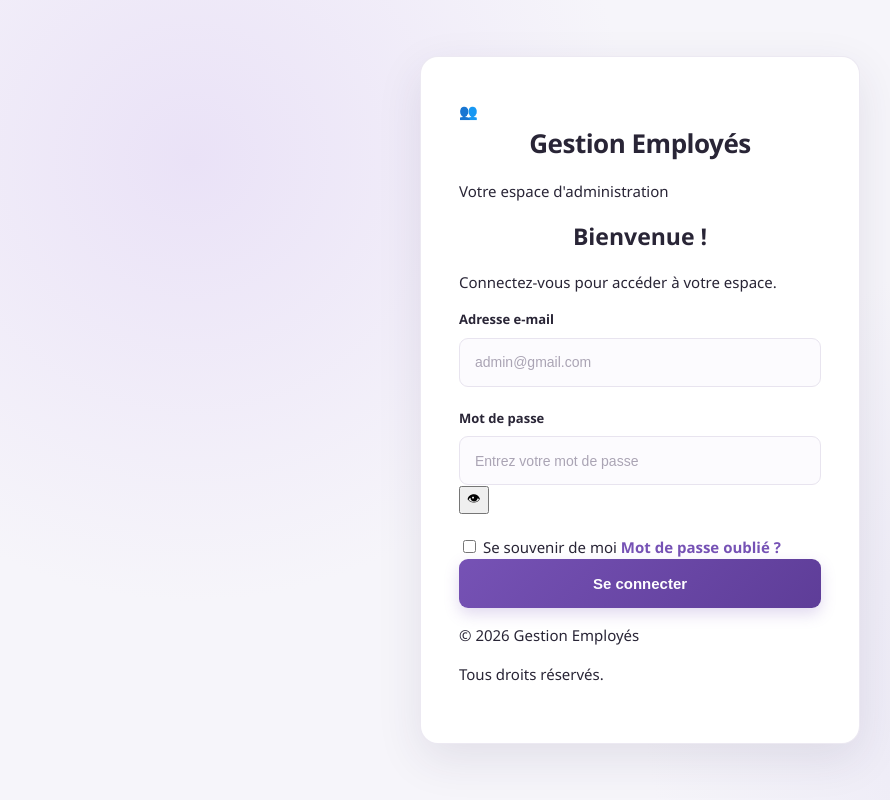
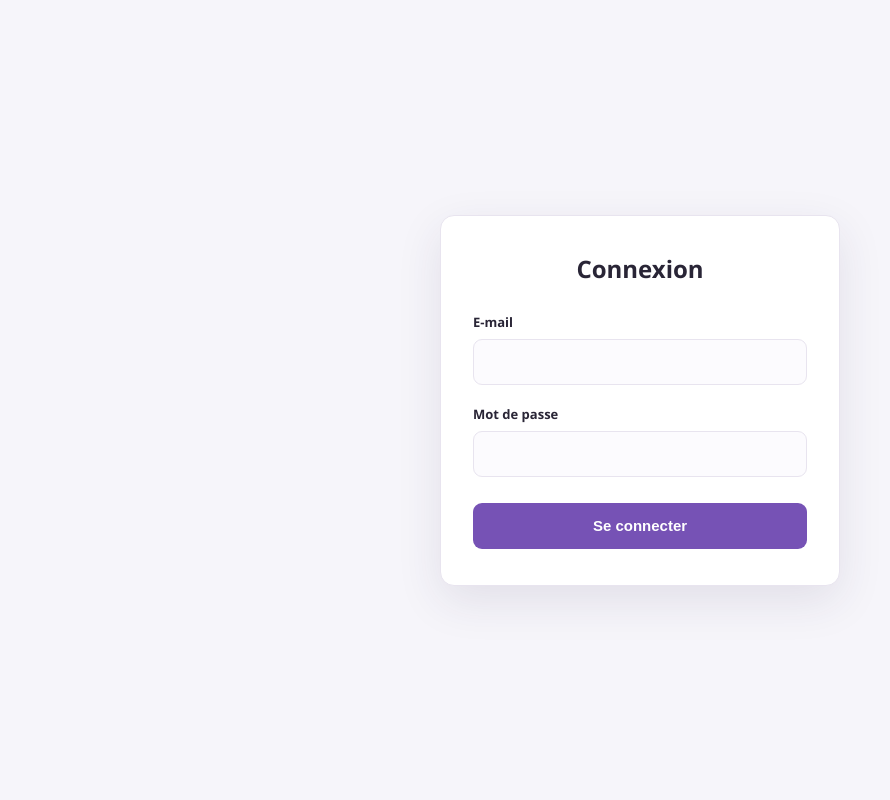
Before and after one commit to asma-bari/gestion-employes, a Java web app: page /login-page in a window 1280 px wide. Shown: the whole page, without its empty margins (0-890 px from the left). Run offline with Tomcat 11, a stand-in JSP engine, Linux system fonts and the light colour scheme.

Commit message:
modification css

```diff
--- a/src/main/webapp/WEB-INF/views/auth/login.jsp
+++ b/src/main/webapp/WEB-INF/views/auth/login.jsp
@@ -4,29 +4,16 @@
 <head>
     <meta charset="UTF-8">
     <meta name="viewport" content="width=device-width, initial-scale=1">
-
     <title>Connexion | Gestion des employés</title>
-
     <link rel="stylesheet"
           href="${pageContext.request.contextPath}/assets/css/login.css">
 </head>
-
 <body>
 
 <div class="login-container">
-
     <div class="login-card">
 
-        <div class="logo">
-            <div class="logo-icon">👥</div>
-            <h1>Gestion Employés</h1>
-            <p>Votre espace d'administration</p>
-        </div>
-
-        <div class="welcome">
-            <h2>Bienvenue !</h2>
-            <p>Connectez-vous pour accéder à votre espace.</p>
-        </div>
+        <h1>Connexion</h1>
 
         <% if (request.getAttribute("erreur") != null) { %>
             <div class="error-message">
@@ -34,69 +21,26 @@
             </div>
         <% } %>
 
-        <form action="${pageContext.request.contextPath}/login"
-              method="post">
+        <form action="${pageContext.request.contextPath}/login" method="post">
 
             <div class="form-group">
-                <label for="email">Adresse e-mail</label>
-
-                <input
-                    type="email"
-                    id="email"
-                    name="email"
-                    placeholder="admin@gmail.com"
-                    autocomplete="username"
-                    required>
+                <label for="email">E-mail</label>
+                <input type="email" id="email" name="email"
+                       autocomplete="username" required>
             </div>
 
             <div class="form-group">
                 <label for="password">Mot de passe</label>
-
-                <div class="password-container">
-                    <input
-                        type="password"
-                        id="password"
-                        name="password"
-                        placeholder="Entrez votre mot de passe"
-                        autocomplete="current-password"
-                        required>
-
-                    <button type="button"
-                            class="toggle-password"
-                            id="togglePassword"
-                            aria-label="Afficher le mot de passe">
-                        👁
-                    </button>
-                </div>
+                <input type="password" id="password" name="password"
+                       autocomplete="current-password" required>
             </div>
 
-            <div class="form-options">
-                <label class="remember">
-                    <input type="checkbox" name="remember">
-                    Se souvenir de moi
-                </label>
-
-                <a href="#" class="forgot">
-                    Mot de passe oublié ?
-                </a>
-            </div>
-
-            <button type="submit" class="login-button">
-                Se connecter
-            </button>
+            <button type="submit" class="login-button">Se connecter</button>
 
         </form>
 
-        <div class="footer">
-            <p>© 2026 Gestion Employés</p>
-            <p>Tous droits réservés.</p>
-        </div>
-
     </div>
-
 </div>
-
-<script src="${pageContext.request.contextPath}/assets/js/login.js"></script>
 
 </body>
 </html>
--- a/src/main/webapp/assets/css/login.css
+++ b/src/main/webapp/assets/css/login.css
@@ -1,11 +1,9 @@
 :root {
     --primary: #7652B5;
     --primary-dark: #5E3D98;
-    --primary-light: #F1ECF9;
     --background: #F6F5FA;
     --surface: #FFFFFF;
     --text: #292536;
-    --text-secondary: #817C8C;
     --border: #E8E4EF;
     --danger: #DC5252;
     --shadow: 0 15px 45px rgba(50, 35, 80, 0.10);
@@ -15,21 +13,12 @@
     box-sizing: border-box;
 }
 
-html, body {
-    min-height: 100%;
-}
-
 body {
     margin: 0;
-    padding: 0;
     font-family: 'Segoe UI', Arial, sans-serif;
-    background:
-        radial-gradient(circle at 15% 20%, #EAE2F7 0, transparent 35%),
-        radial-gradient(circle at 85% 85%, #E8E5F4 0, transparent 35%),
-        var(--background);
+    background: var(--background);
     color: var(--text);
     font-size: 15px;
-    line-height: 1.6;
 }
 
 .login-container {
@@ -37,214 +26,80 @@ body {
     display: flex;
     align-items: center;
     justify-content: center;
-    padding: 35px 20px;
+    padding: 20px;
 }
 
 .login-card {
     width: 100%;
-    max-width: 440px;
+    max-width: 400px;
     background: var(--surface);
-    border: 1px solid rgba(232, 228, 239, 0.8);
-    border-radius: 18px;
-    padding: 42px 38px;
+    border: 1px solid var(--border);
+    border-radius: 14px;
+    padding: 36px 32px;
     box-shadow: var(--shadow);
-    animation: appear 0.6s ease;
 }
 
-@keyframes appear {
-    from {
-        opacity: 0;
-        transform: translateY(18px);
-    }
-    to {
-        opacity: 1;
-        transform: translateY(0);
-    }
-}
-
-.login-logo {
-    width: 66px;
-    height: 66px;
-    margin: 0 auto 18px;
-    display: flex;
-    align-items: center;
-    justify-content: center;
-    background: var(--primary-light);
-    border-radius: 18px;
-    color: var(--primary);
-    font-size: 29px;
+.login-card h1 {
+    margin: 0 0 28px;
+    text-align: center;
+    font-size: 24px;
     font-weight: 700;
 }
 
-.login-card h1 {
-    text-align: center;
-    color: var(--text);
-    font-size: 26px;
-    font-weight: 700;
-    margin: 0 0 8px;
-    letter-spacing: -0.5px;
-}
-
-.login-card h2 {
-    text-align: center;
-    color: var(--text);
-    font-size: 23px;
-    margin: 0 0 8px;
-}
-
-.login-subtitle {
-    text-align: center;
-    color: var(--text-secondary);
-    font-size: 14px;
-    margin: 0 0 30px;
-}
-
-.login-form {
-    width: 100%;
-}
-
 .form-group {
-    margin-bottom: 21px;
+    margin-bottom: 20px;
 }
 
 .form-group label {
     display: block;
     margin-bottom: 8px;
-    color: var(--text);
     font-size: 13px;
     font-weight: 600;
 }
 
 .form-group input {
-    display: block;
     width: 100%;
-    height: 49px;
-    padding: 0 15px;
+    height: 46px;
+    padding: 0 14px;
     border: 1px solid var(--border);
     border-radius: 9px;
     background: #FCFBFE;
     color: var(--text);
     font-size: 14px;
     outline: none;
-    transition: all 0.25s ease;
-}
-
-.form-group input::placeholder {
-    color: #AAA4B4;
-}
-
-.form-group input:hover {
-    border-color: #C8B9E0;
+    transition: border-color 0.2s, box-shadow 0.2s;
 }
 
 .form-group input:focus {
     border-color: var(--primary);
-    background: white;
+    background: #fff;
     box-shadow: 0 0 0 4px rgba(118, 82, 181, 0.10);
 }
 
-.remember-me {
-    display: flex;
-    align-items: center;
-    justify-content: space-between;
-    gap: 10px;
-    margin: 5px 0 24px;
-    color: var(--text-secondary);
-    font-size: 13px;
-}
-
-.remember-me label {
-    display: flex;
-    align-items: center;
-    gap: 8px;
-    cursor: pointer;
-}
-
-.remember-me input {
-    accent-color: var(--primary);
-}
-
-.login-card a {
-    color: var(--primary);
-    text-decoration: none;
-    font-weight: 600;
-    transition: color 0.2s;
-}
-
-.login-card a:hover {
-    color: var(--primary-dark);
-    text-decoration: underline;
-}
-
-.login-btn,
-.login-card button[type="submit"] {
+.login-button {
     width: 100%;
-    min-height: 49px;
+    height: 46px;
+    margin-top: 6px;
     border: none;
     border-radius: 9px;
-    background: linear-gradient(
-        135deg,
-        var(--primary),
-        var(--primary-dark)
-    );
-    color: white;
+    background: var(--primary);
+    color: #fff;
     font-size: 15px;
     font-weight: 600;
     cursor: pointer;
-    box-shadow: 0 6px 15px rgba(118, 82, 181, 0.22);
-    transition: all 0.25s ease;
+    transition: background 0.2s;
 }
 
-.login-btn:hover,
-.login-card button[type="submit"]:hover {
-    transform: translateY(-2px);
-    box-shadow: 0 9px 20px rgba(118, 82, 181, 0.30);
+.login-button:hover {
+    background: var(--primary-dark);
 }
 
-.login-btn:active,
-.login-card button[type="submit"]:active {
-    transform: translateY(0);
-}
-
-.alert {
+.error-message {
+    margin-bottom: 20px;
     padding: 12px 14px;
-    margin-bottom: 20px;
+    border: 1px solid #F5D0D0;
     border-radius: 8px;
+    background: #FFF0F0;
+    color: var(--danger);
     font-size: 13px;
 }
-
-.alert-danger {
-    background: #FFF0F0;
-    color: var(--danger);
-    border: 1px solid #F5D0D0;
-}
-
-.alert-success {
-    background: #ECF8F0;
-    color: #32834B;
-    border: 1px solid #CDEBD5;
-}
-
-.login-footer {
-    margin-top: 28px;
-    padding-top: 20px;
-    border-top: 1px solid var(--border);
-    text-align: center;
-    color: var(--text-secondary);
-    font-size: 12px;
-}
-
-@media (max-width: 500px) {
-    .login-container {
-        padding: 20px 14px;
-    }
-
-    .login-card {
-        padding: 32px 23px;
-        border-radius: 14px;
-    }
-
-    .login-card h1 {
-        font-size: 23px;
-    }
-}
--- a/src/main/webapp/assets/js/login.js
+++ /dev/null
@@ -1,30 +0,0 @@
-document.addEventListener("DOMContentLoaded", function () {
-
-    const passwordInput = document.getElementById("password");
-    const toggleButton = document.getElementById("togglePassword");
-
-    if (toggleButton && passwordInput) {
-
-        toggleButton.addEventListener("click", function () {
-
-            if (passwordInput.type === "password") {
-                passwordInput.type = "text";
-                toggleButton.textContent = "🙈";
-                toggleButton.setAttribute(
-                    "aria-label",
-                    "Masquer le mot de passe"
-                );
-            } else {
-                passwordInput.type = "password";
-                toggleButton.textContent = "👁";
-                toggleButton.setAttribute(
-                    "aria-label",
-                    "Afficher le mot de passe"
-                );
-            }
-
-        });
-
-    }
-
-});
```
